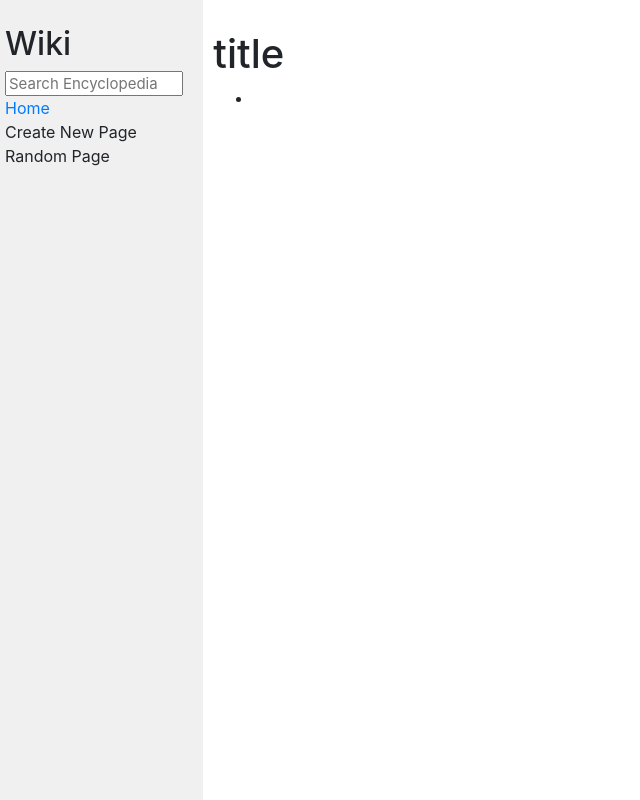
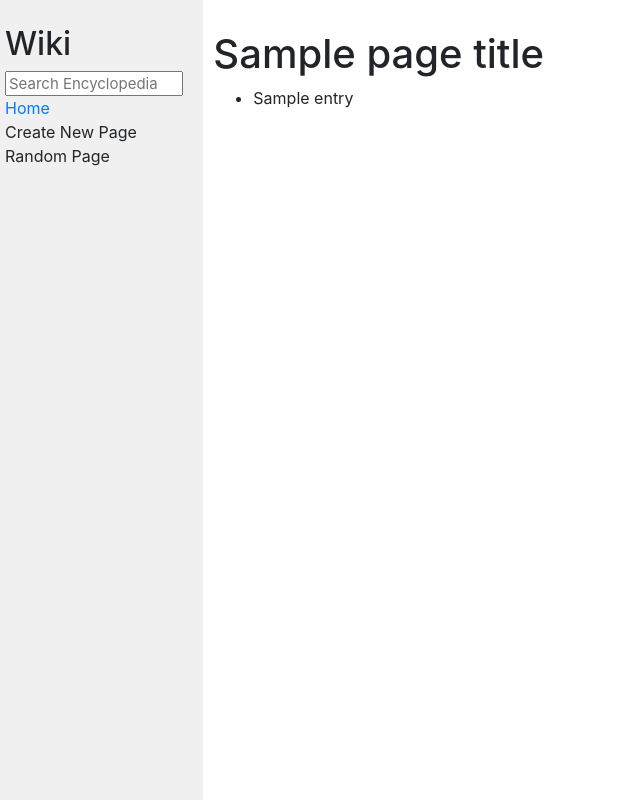
Before and after one commit to danm364/wikiclone, a Django app: template wiki/encyclopedia/templates/encyclopedia/entry.html in a window 1280 px wide. Shown: the whole page, without its empty margins (0-640 px from the left). Run offline with Django 3.2, Linux system fonts and the light colour scheme; the template is opened without the code that fills it: most values are stand-ins (such as "Sample title", 1, 10 or a date in 2020); some libraries are stand-ins or nearby versions.

Commit message:
dynamic entry pages added

```diff
--- a/wiki/encyclopedia/templates/encyclopedia/entry.html
+++ b/wiki/encyclopedia/templates/encyclopedia/entry.html
@@ -1,16 +1,20 @@
 {% extends "encyclopedia/layout.html" %}
 
 {% block title %}
-    title
+    {{ page_title }}
 {% endblock %}
 
 {% block body %}
 
-    <h1>title</h1>
+    <h1>{% block header %}
+        {{ page_title }}
+    {% endblock %}</h1>
 
     <ul>
         <li>
-            <title>title</title>
+            {% block detail %}
+                {{ entry }}
+            {% endblock %}
         </li>
 
     </ul>
--- a/wiki/encyclopedia/templates/encyclopedia/index.html
+++ b/wiki/encyclopedia/templates/encyclopedia/index.html
@@ -9,7 +9,7 @@
 
     <ul>
         {% for entry in entries %}
-            <li>{{ entry }}</li>
+            <li href="{% url 'entry' %}">{{ entry }}</li>
         {% endfor %}
     </ul>
 
```
Also changed, not shown: wiki/encyclopedia/views.py (+5 -3 lines).
